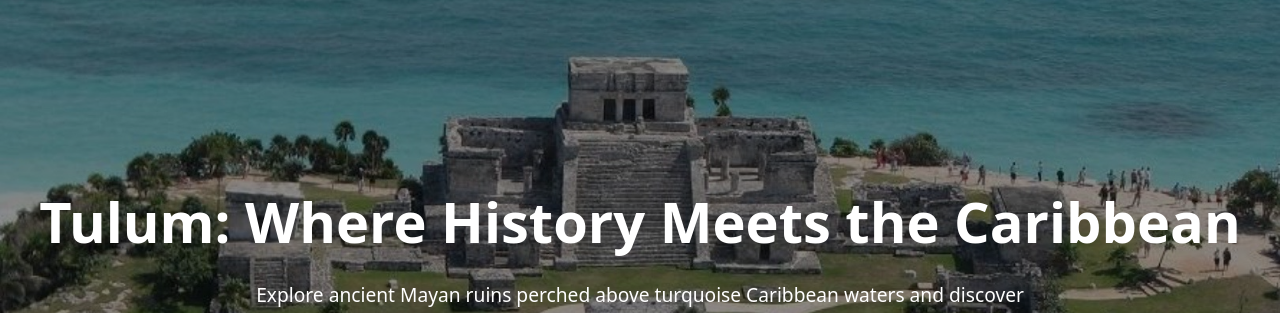
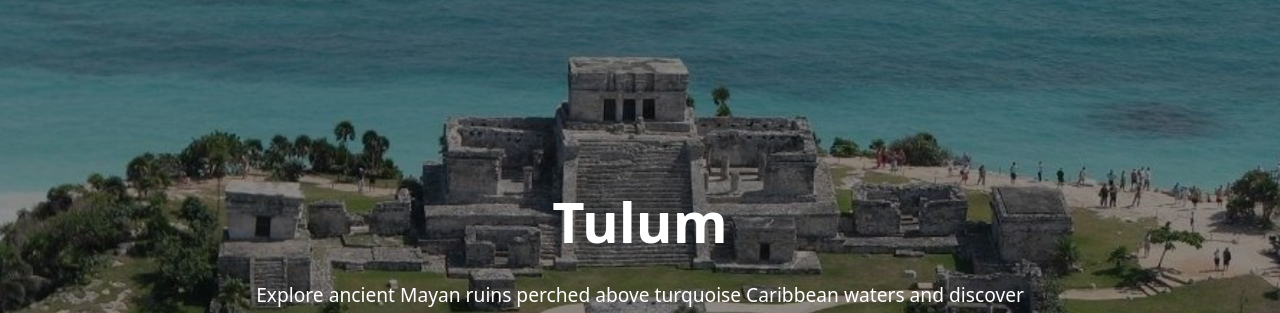
Before and after one commit to Cuba-Mr-D/mayan-xperience-tours, a Next.js app: page /tulum in a window 1280 px wide. Shown: the top 313 px of the page. Built offline with nearby package versions, Linux system fonts and the light colour scheme.

Commit message:
Refine Tulum hero section

```diff
--- a/app/tulum/page.tsx
+++ b/app/tulum/page.tsx
@@ -54,7 +54,7 @@ export default function TulumPage() {
               marginBottom: "15px",
             }}
           >
-            Tulum: Where History Meets the Caribbean
+            Tulum
           </h1>
 
           <p
```
